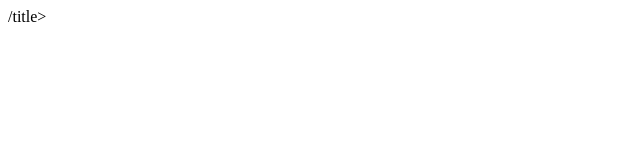
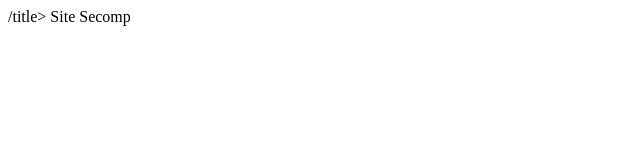
Before and after one commit to RodrigoGuilhermeSilva/git-secomp, a plain HTML site: page index.html in a window 1280 px wide. Shown: the whole page, without its empty margins (0-640 px from the left). Drawn offline with Linux system fonts and the light colour scheme.

Commit message:
my second commit

```diff
--- a/index.html
+++ b/index.html
@@ -2,9 +2,9 @@
 <html lang="pt-BR">
   <head>
     <meta charset="utf-8">
-    <title<>/title>
+    <title>Site Secomp</title>/title>
   </head>
   <body>
-
+    Site Secomp
   </body>
 </html>
```
